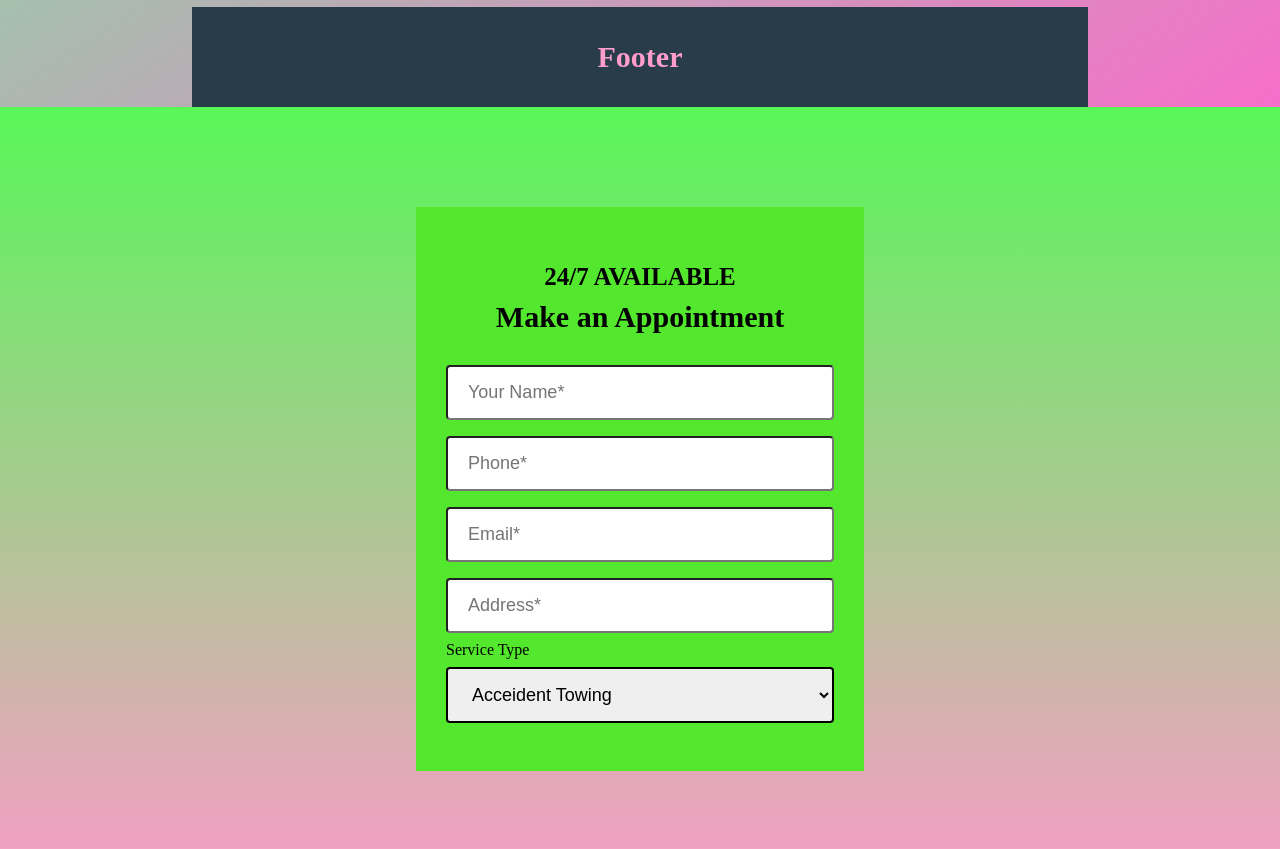
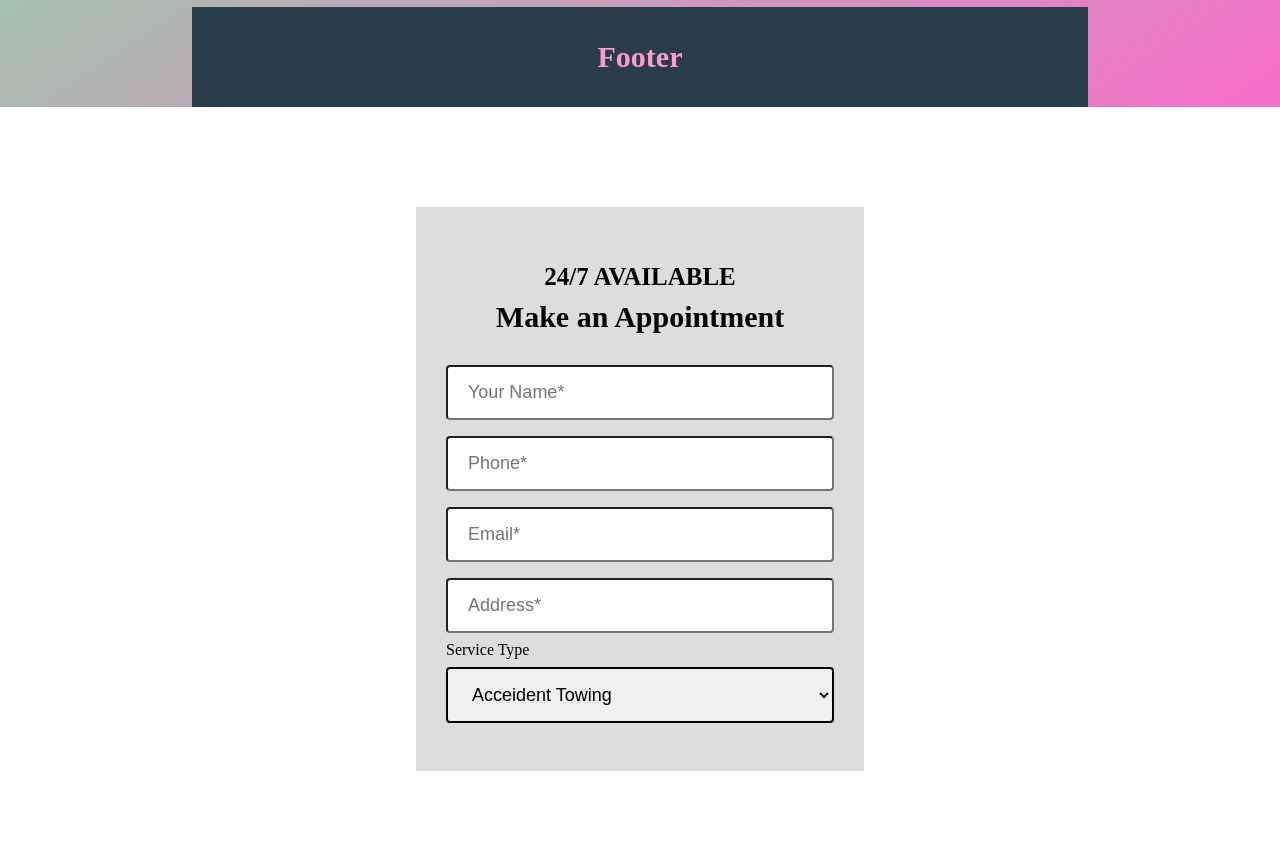
Before and after one commit to Kawser-SK/CSS-Form-Layout, a plain HTML site: page index.html in a window 1280 px wide. Shown: the part 723-1572 px from the top of the page. Drawn offline with Linux system fonts and the light colour scheme.

Commit message:
Update style.css

```diff
--- a/style.css
+++ b/style.css
@@ -67,7 +67,7 @@ h2{
    /* Form */
 
 #form{
-    background: linear-gradient( #58f758 0%, #ff99cc 106%);
+    background: #fff;
     height: 100%;
     padding: 100px 0;
 }
@@ -75,7 +75,7 @@ h2{
     width: 35%;
     margin: 0 auto;
     padding:50px 30px 40px 30px;
-    background: rgb(83, 231, 45);
+    background: #ddd;
 }
 .containers h2, h3{
     text-align: center;
```
